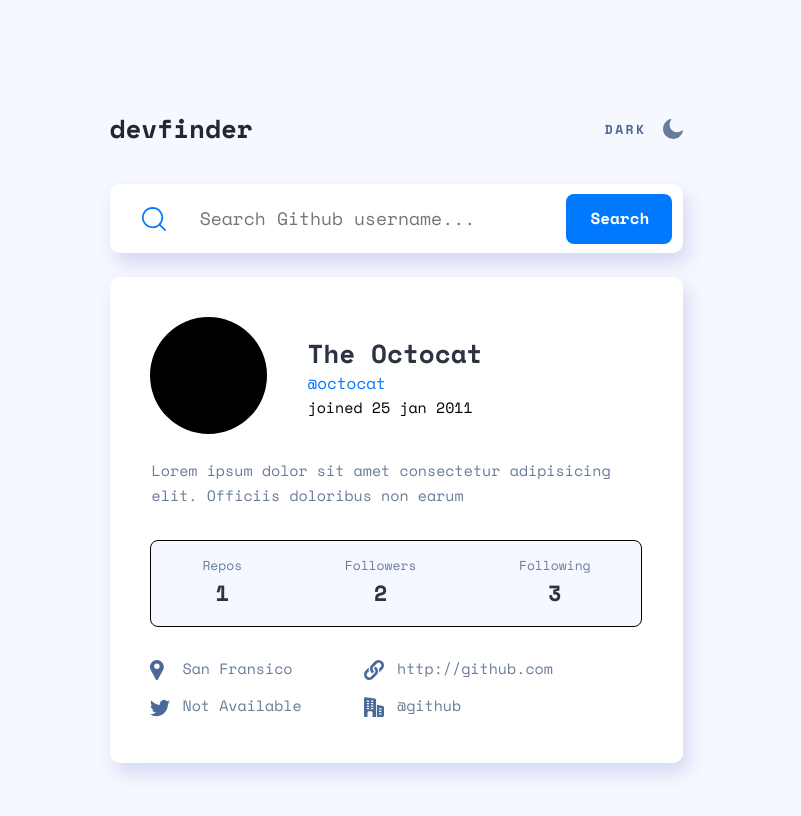
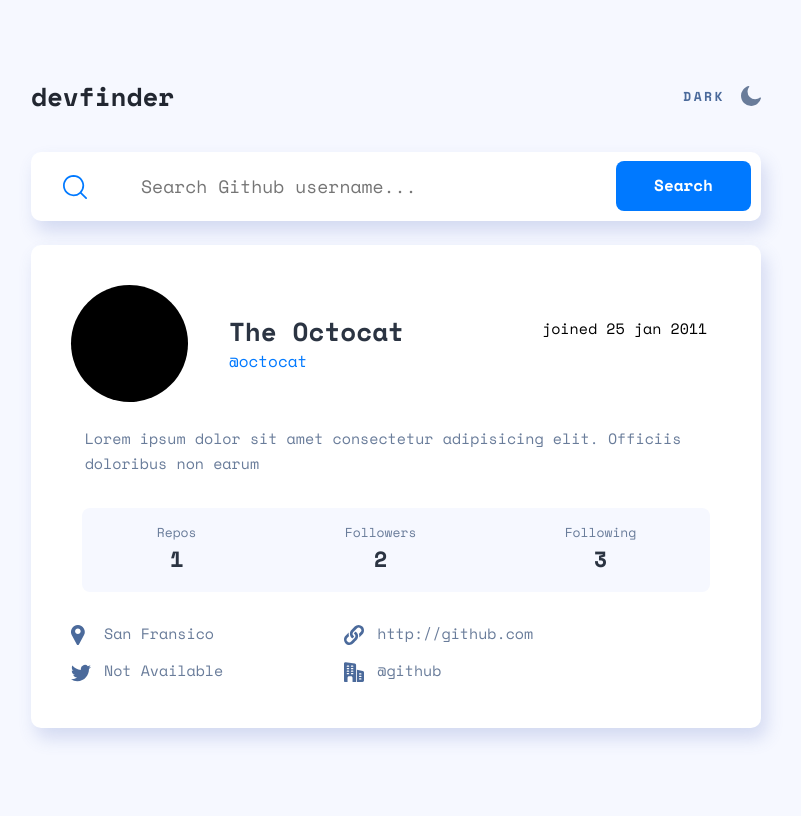
Before and after one commit to cebron1/Github-User-Search-App, a plain HTML site: page index.html in a window 1536 px wide. Shown: the whole page, without its empty margins (372-1173 px from the left). Drawn offline with nearby package versions, Linux system fonts and the light colour scheme.

Commit message:
fix: format changes and adjust profile join date

```diff
--- a/styles.css
+++ b/styles.css
@@ -229,6 +229,7 @@ input {
   }
 
   /* SEARCH BAR */
+
   .srch {
     margin: 0 auto 1.5rem;
     justify-content: space-between;
@@ -251,6 +252,7 @@ input {
   }
 
   /* MAIN PROFILE */
+
   .profile {
     justify-content: flex-start;
     margin: 2.5rem auto 1.5rem 2.5rem;
@@ -272,7 +274,9 @@ input {
     font-size: 0.9375rem;
     line-height: 1.388rem;
   }
+
   /* BODY CONTENT */
+
   .bio {
     font-size: 0.9375rem;
   }
@@ -281,7 +285,6 @@ input {
   .stats {
     width: 86%;
     margin: 2rem auto 1.875rem;
-    border: 1px solid black;   /*remove border*/
   }
   .stats div {
     padding-top: 0.9375rem;
@@ -296,7 +299,9 @@ input {
     line-height: 2rem;
     margin-top: 1px;
   }
+
   /* BOTTOM LINKS */
+
   .btm-links {
     width: 74.87%;
     display: grid;
@@ -316,7 +321,22 @@ input {
      Width of content:  730px                      Width of screen:  1440px
      Height of content: 586px                      Height of screen: 900px
 */
-@media(min-width: 1440px){
-
+@media(min-width: 1440px) {
+  .wrapper {
+    width: 730px;
+    height: 586px;
+  }
+  .header, .srch, .main {
+    max-width: 730px;
+  }
+  /* this moves join date to right hand cornder */
+  .profile__wrapper {
+    display: flex;
+    justify-content: space-between;
+  }
+  .profile__join-date {
+    margin-left: 138px;
+    padding-top: 5px;
+  }
 
 }
```
Also changed, not shown: index.html (+8 -0 lines).
